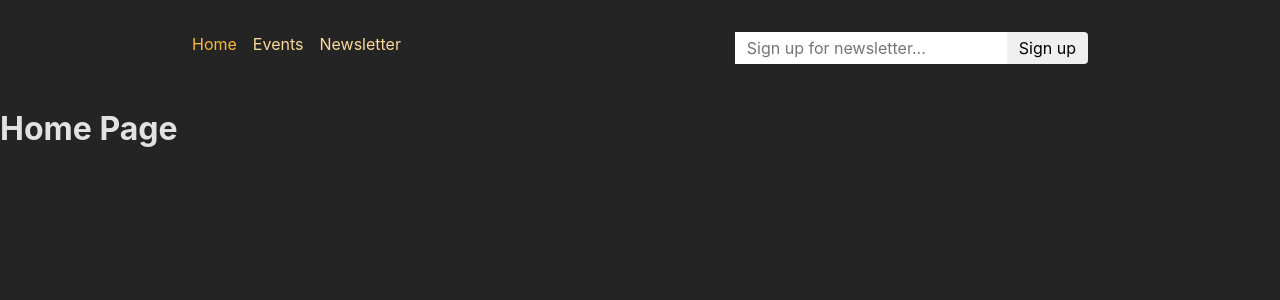
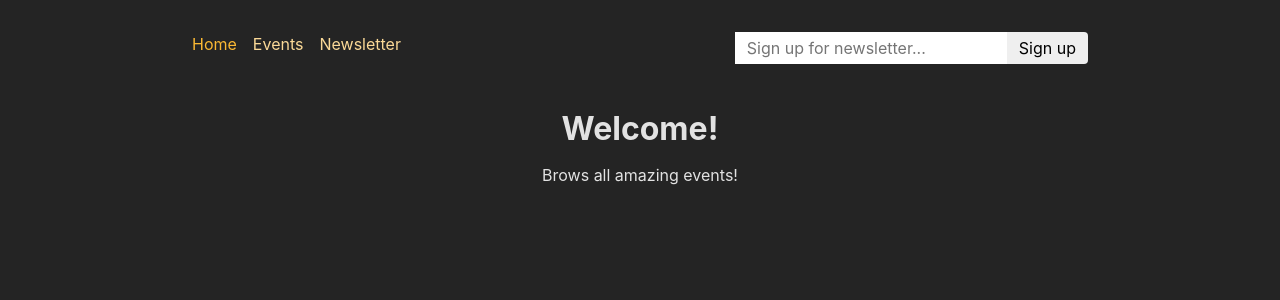
Before and after one commit to GiorgiBabunashvili/RouterRC, a React (Create React App) app in the folder frontend/: page / in a window 1280 px wide. Shown: the top 300 px of the page. Built offline with nearby package versions, Linux system fonts and the light colour scheme.

Commit message:
home page

```diff
--- a/frontend/src/components/EventsList.js
+++ b/frontend/src/components/EventsList.js
@@ -8,7 +8,7 @@ function EventsList({ events }) {
       <ul className={classes.list}>
         {events.map((event) => (
           <li key={event.id} className={classes.item}>
-            <Link to={event.id}>
+            <Link to={`/event/${event.id}`}>
               <img src={event.image} alt={event.title} />
               <div className={classes.content}>
                 <h2>{event.title}</h2>
--- a/frontend/src/pages/EventDetail.js
+++ b/frontend/src/pages/EventDetail.js
@@ -57,7 +57,7 @@ export async function loader({ params }) {
   const id = params.eventId;
 
   return defer({
-    event: loadEvent(id),
+    event: await loadEvent(id),
     events: loadEvents(),
   });
 }
--- a/frontend/src/pages/Home.js
+++ b/frontend/src/pages/Home.js
@@ -1,5 +1,11 @@
+import PageContent from "../components/PageContent";
+
 const HomePage = () => {
-  return <h1>Home Page</h1>;
+  return (
+    <PageContent title="Welcome!">
+      <p>Brows all amazing events!</p>
+    </PageContent>
+  );
 };
 
 export default HomePage;
```
